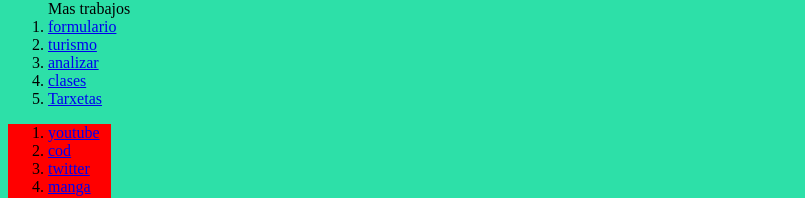
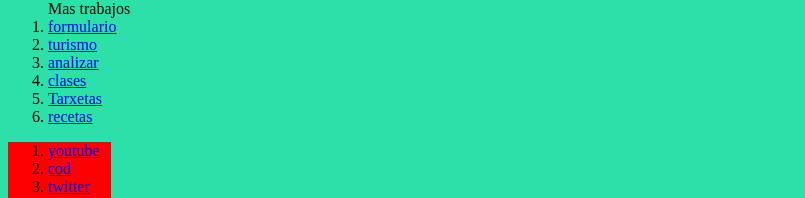
Before and after one commit to lino1997/lino1997.github.io, a plain HTML site: page index.html in a window 1280 px wide. Shown: the part 476-674 px from the top of the page, without its empty margins (0-805 px from the left). Drawn offline with Linux system fonts and the light colour scheme.

Commit message:
Update index.html

```diff
--- a/index.html
+++ b/index.html
@@ -31,6 +31,7 @@
 <li><a href=https://lino1997.github.io/analizar/ />analizar</a></li>
 <li><a href=https://lino1997.github.io/clases/ />clases</a></li>
 <li><a href=https:lino1997.github.io/tarxetas-master/ />Tarxetas</a></li>
+<li><a href=https:lino1997.github.io/recetas/ />recetas</a></li>
 </ol>
 
 <ol class=div>
```
